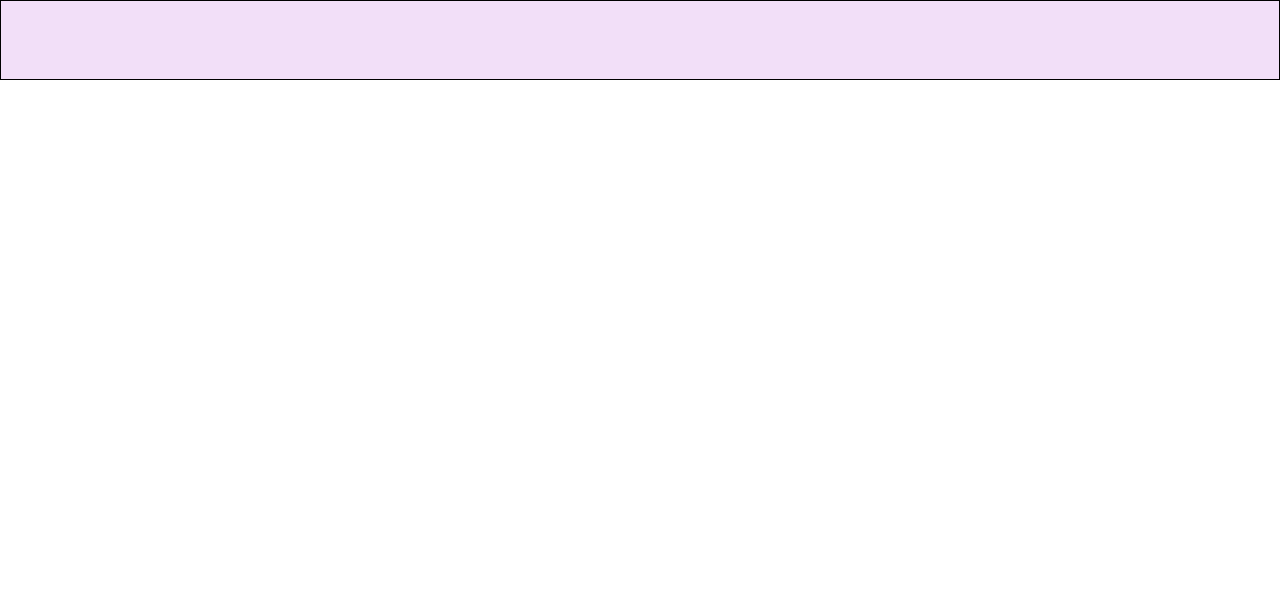
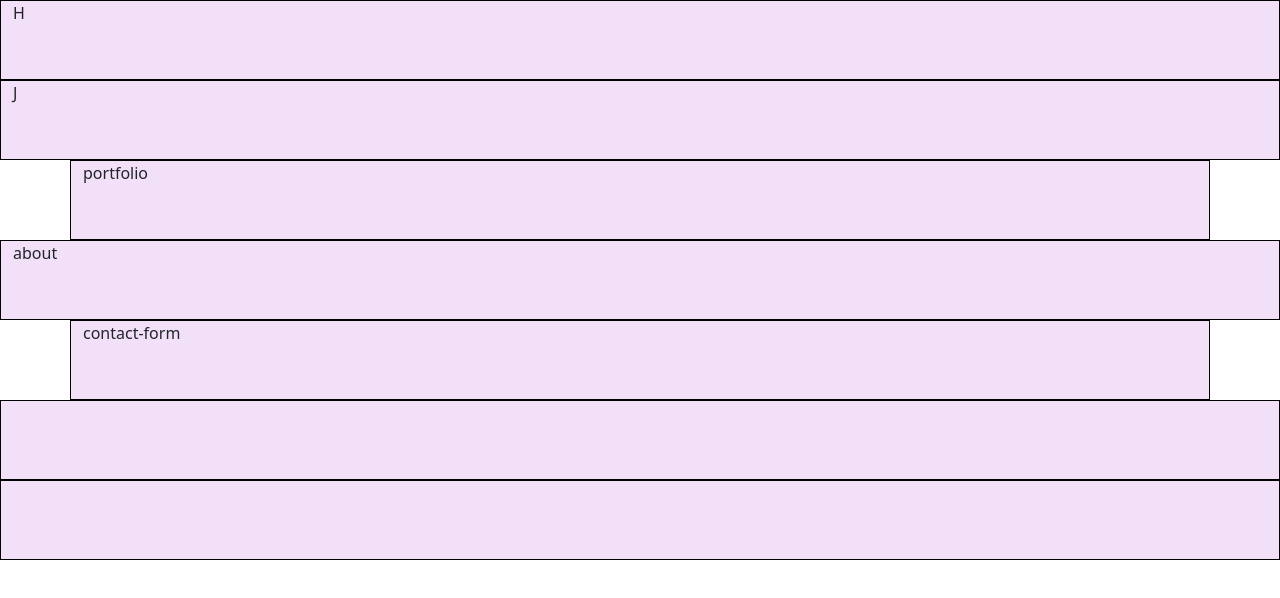
Before and after one commit to Silvia-Du/html-css-bootstrap-freelancer, a plain HTML site: page index.html in a window 1280 px wide. Drawn offline with nearby package versions, Linux system fonts and the light colour scheme.

Commit message:
impostazione primo strato layout

```diff
--- a/index.html
+++ b/index.html
@@ -22,13 +22,21 @@
 <body>
   <!-- HEADER -->
   <header>
-    <div class="container-fluid"></div>
+    <div class="container-fluid">H</div>
   </header>
 
 
 
   <!-- MAIN -->
   <main>
+
+    <div class="container-fluid _jumbotron">J</div>
+
+    <div class="container _portfolio">portfolio</div>
+
+    <div class="container-fluid _about">about</div>
+
+    <div class="container _contact-form">contact-form</div>
 
   </main>
 
@@ -37,6 +45,10 @@
   <!-- FOOTER -->
   <footer>
 
+    <div class="container-fluid _top"></div>
+
+    <div class="container-fluid bottom"></div>
+
   </footer>
 
 
```
